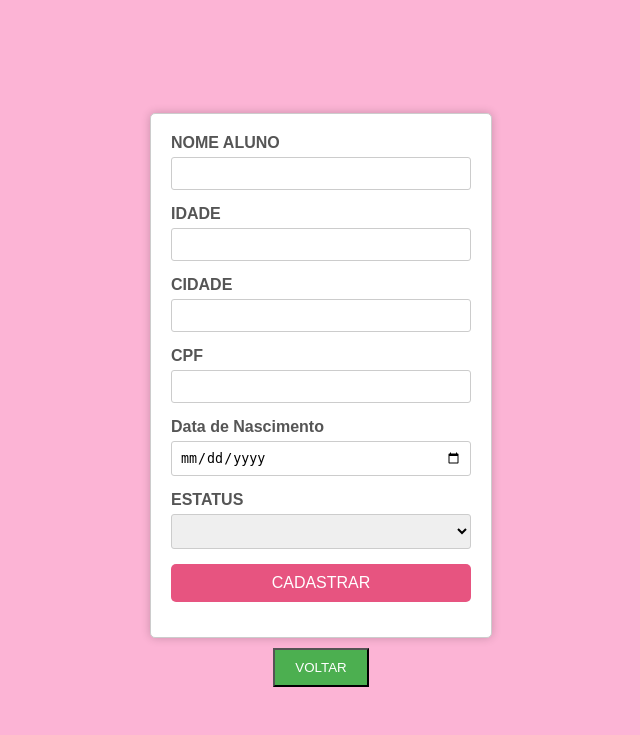
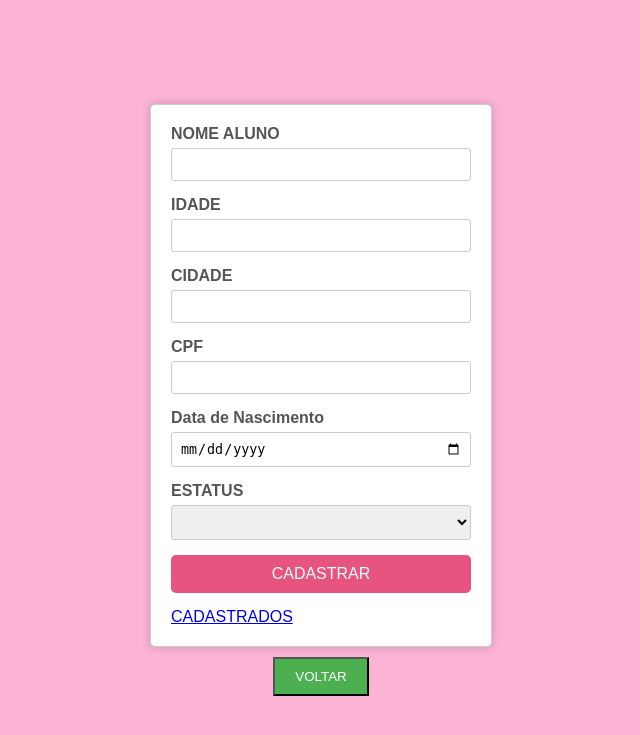
Before and after one commit to CH2005RIKI/sisaluno, a PHP site: page /aluno/cadaluno.php in a window 1280 px wide. Shown: the top 735 px of the page, without its empty margins (319-959 px from the left). Run offline with PHP 8.4, Linux system fonts and the light colour scheme.

Commit message:
Update cadaluno.php

```diff
--- a/aluno/cadaluno.php
+++ b/aluno/cadaluno.php
@@ -29,6 +29,7 @@
     </select>
 
      <input type="submit" name="cadastrar" value="CADASTRAR">
+     <a href="./listaalunos.php">CADASTRADOS</a>
      </form>
 
      <button class="button"><a href="../index.php">VOLTAR</a></button>
```
